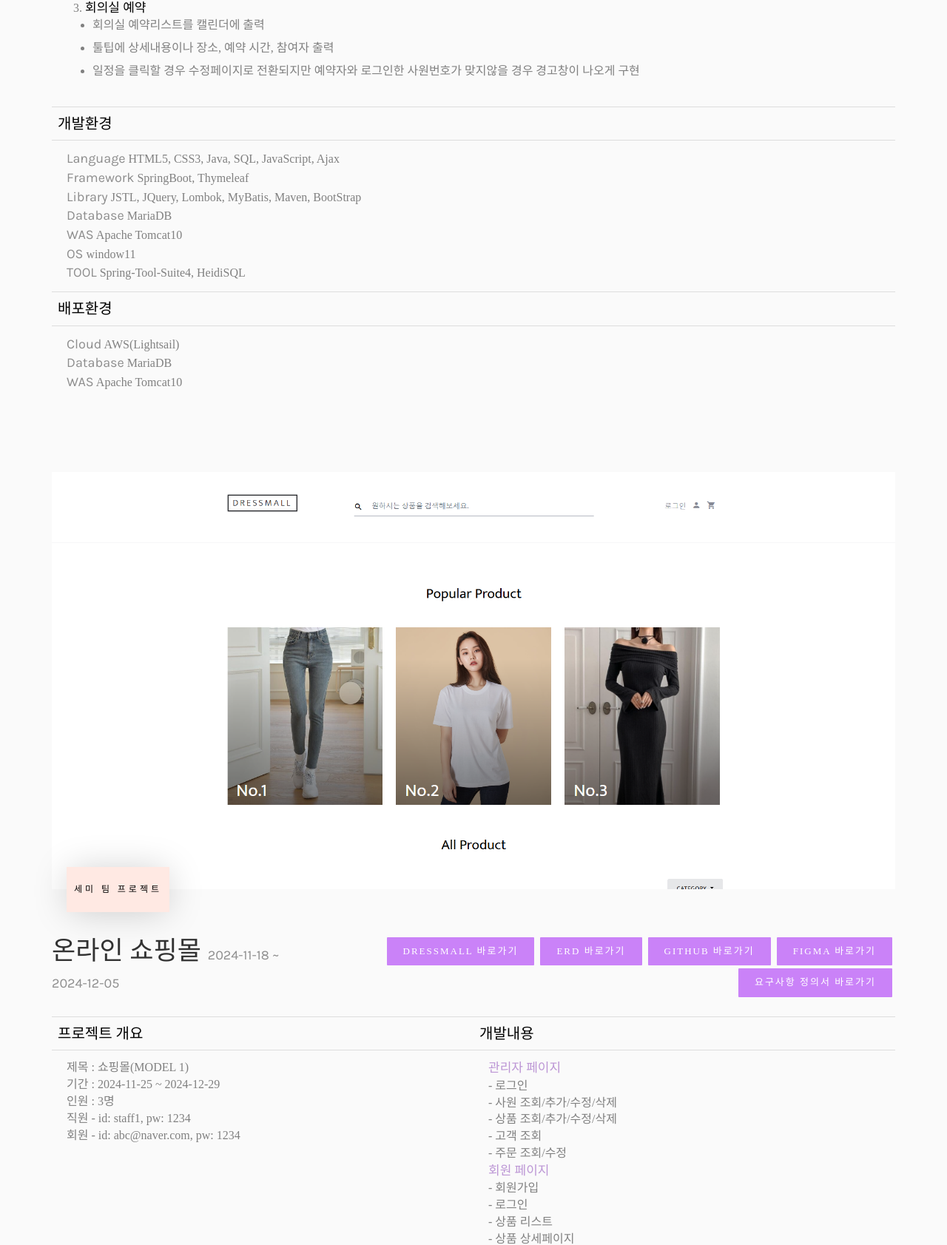
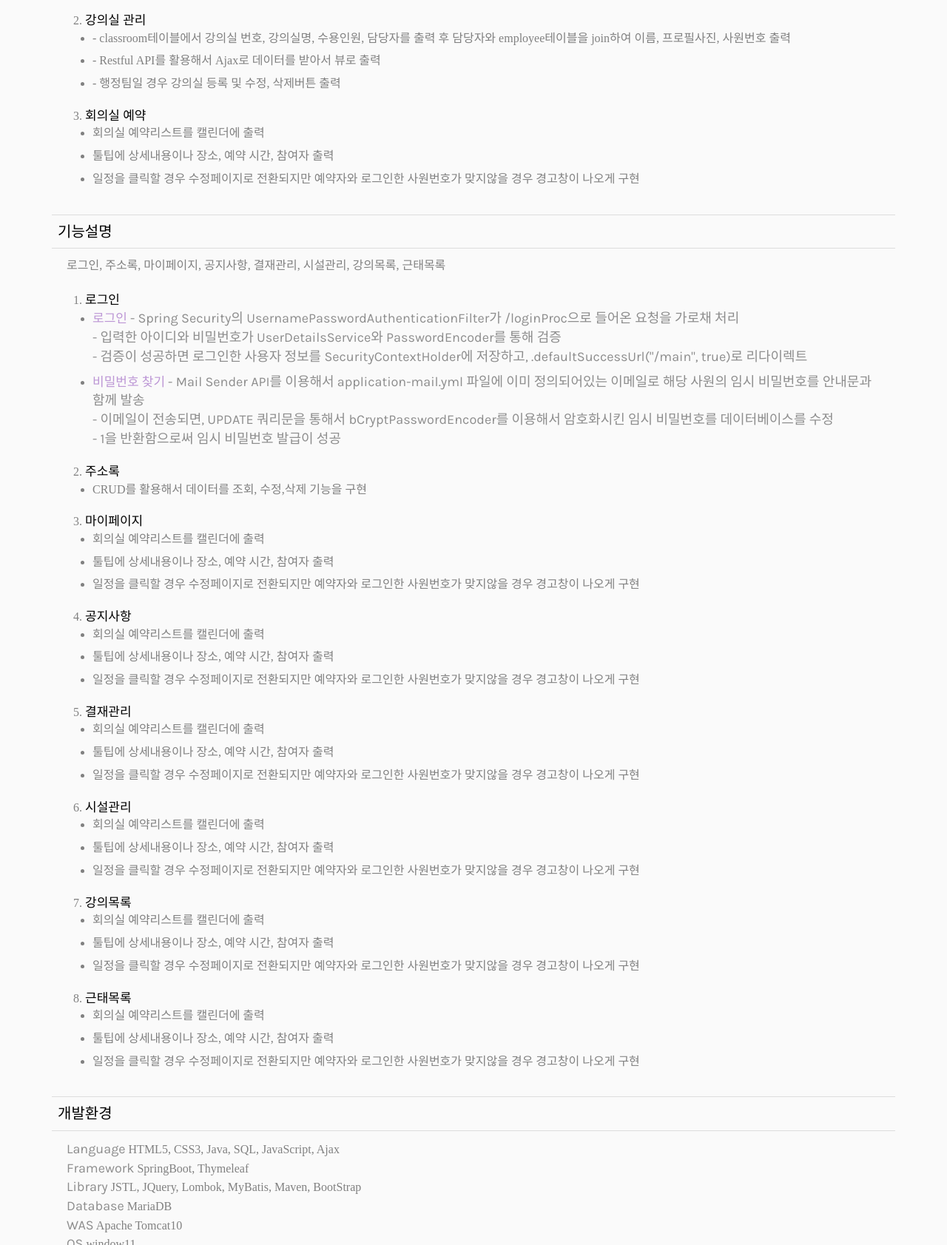
Before and after one commit to Hyuns99/Hyuns99.github.io, a plain HTML site: page index.html in a window 1280 px wide. Shown: the part 5131-6814 px from the top of the page at 74% size. Drawn offline with nearby package versions, Linux system fonts and the light colour scheme; a script that the page names is missing; a web font is replaced by a local one.

Commit message:
프로젝트 기능설명 수정중

```diff
--- a/index.html
+++ b/index.html
@@ -371,7 +371,7 @@
 													Figma 바로가기
 												</a>
 												<a href="https://docs.google.com/spreadsheets/d/1TFGHXgTHKRkT5B8ufzv-7dTCbjtDNTQ7VarB5krVfHc/edit?gid=414122424#gid=414122424" target="_blank" class="btn btn-primary">요구사항 정의서 바로가기</a>
-												<a href="images/final.pptx" target="_blank" class="btn btn-primary">PPT 바로가기</a>
+												<a href="images/final.pptx" target="_blank" class="btn btn-primary">PPT 다운로드</a>
 											</div>
 										</div>
 
@@ -412,12 +412,19 @@
 														<ol>
 															<li><span class="b-title">미결재 리스트</span>
 																<ul>
-																	<li> 결재(승인/반려)를 선택안한 결재리스트 출력</li>
+																	<li>- 결재자와 로그인한 사원번호가 같고, 강의결재상태가 ‘대기’이고 강의결재순위가 approval_level와 같은것만 출력</li>
+																	<li>- union all로 근태와 강의 결재 같은 행에 출력</li>
+																	<li>- 만약 미결재리스트에서 행을 클릭했을 경우 강의결재 번호가 있을경우에는 ''/waitAttendanceApprovalOne?attendanceApprovalNo='
+																		+ list.attendanceApprovalNo}}'로 페이지 전환이 되고 없을 경우에는 '/lectureApprovalOne?lectureApprovalNo='
+																		+ list.lectureApprovalNo' 로 페이지 전환
+																	</li>
 																</ul>
 															</li>
 															<li><span class="b-title">강의실 관리</span>
 																<ul>
-																	<li>CRUD를 활용해서 데이터를 조회, 수정,삭제 기능을 구현</li>
+																	<li>- classroom테이블에서 강의실 번호, 강의실명, 수용인원, 담당자를 출력 후 담당자와 employee테이블을 join하여 이름, 프로필사진, 사원번호 출력</li>
+																	<li>- Restful API를 활용해서 Ajax로 데이터를 받아서 뷰로 출력</li>
+																	<li>- 행정팀일 경우 강의실 등록 및 수정, 삭제버튼 출력</li>
 																</ul>
 															</li>
 															<li><span class="b-title">회의실 예약</span>
@@ -429,6 +436,81 @@
 															</li>
 														</ol>
 													</td>
+												</tr>
+												<tr>
+													<th colspan="2">기능설명</th>
+												</tr>
+												<tr>
+													<td colspan="2">
+														로그인, 주소록, 마이페이지, 공지사항, 결재관리, 시설관리, 강의목록, 근태목록<br><br>
+														<ol>
+															<li>
+																<span class="b-title">로그인</span><br>
+																<ul>
+																	<li>
+																		<span class="s-title">로그인</span>
+																		<span>- Spring Security의 UsernamePasswordAuthenticationFilter가 /loginProc으로 들어온 요청을 가로채 처리</span><br>
+																		<span>- 입력한 아이디와 비밀번호가 UserDetailsService와 PasswordEncoder를 통해 검증</span><br>
+																		<span>- 검증이 성공하면 로그인한 사용자 정보를 SecurityContextHolder에 저장하고, .defaultSuccessUrl("/main", true)로 리다이렉트</span>
+																	</li>
+																	<li>
+																		<span class="s-title">비밀번호 찾기</span>
+																		<span>- Mail Sender API를 이용해서 application-mail.yml 파일에 이미 정의되어있는 이메일로 해당 사원의 임시 비밀번호를 안내문과 함께 발송</span><br>
+																		<span>- 이메일이 전송되면, UPDATE 쿼리문을 통해서 bCryptPasswordEncoder를 이용해서 암호화시킨 임시 비밀번호를 데이터베이스를 수정</span><br>
+																		<span>- 1을 반환함으로써 임시 비밀번호 발급이 성공</span>
+																	</li>
+																</ul>
+															</li>
+															<li><span class="b-title">주소록</span>
+																<ul>
+																	<li>CRUD를 활용해서 데이터를 조회, 수정,삭제 기능을 구현</li>
+																</ul>
+															</li>
+															<li><span class="b-title">마이페이지</span>
+																<ul>
+																	<li> 회의실 예약리스트를 캘린더에 출력</li>
+																	<li> 툴팁에 상세내용이나 장소, 예약 시간, 참여자 출력</li>
+																	<li> 일정을 클릭할 경우 수정페이지로 전환되지만 예약자와 로그인한 사원번호가 맞지않을 경우 경고창이 나오게 구현</li>
+																</ul>
+															</li>
+															<li><span class="b-title">공지사항</span>
+																<ul>
+																	<li> 회의실 예약리스트를 캘린더에 출력</li>
+																	<li> 툴팁에 상세내용이나 장소, 예약 시간, 참여자 출력</li>
+																	<li> 일정을 클릭할 경우 수정페이지로 전환되지만 예약자와 로그인한 사원번호가 맞지않을 경우 경고창이 나오게 구현</li>
+																</ul>
+															</li>
+															<li><span class="b-title">결재관리</span>
+																<ul>
+																	<li> 회의실 예약리스트를 캘린더에 출력</li>
+																	<li> 툴팁에 상세내용이나 장소, 예약 시간, 참여자 출력</li>
+																	<li> 일정을 클릭할 경우 수정페이지로 전환되지만 예약자와 로그인한 사원번호가 맞지않을 경우 경고창이 나오게 구현</li>
+																</ul>
+															</li>
+															<li><span class="b-title">시설관리</span>
+																<ul>
+																	<li> 회의실 예약리스트를 캘린더에 출력</li>
+																	<li> 툴팁에 상세내용이나 장소, 예약 시간, 참여자 출력</li>
+																	<li> 일정을 클릭할 경우 수정페이지로 전환되지만 예약자와 로그인한 사원번호가 맞지않을 경우 경고창이 나오게 구현</li>
+																</ul>
+															</li>
+															<li><span class="b-title">강의목록</span>
+																<ul>
+																	<li> 회의실 예약리스트를 캘린더에 출력</li>
+																	<li> 툴팁에 상세내용이나 장소, 예약 시간, 참여자 출력</li>
+																	<li> 일정을 클릭할 경우 수정페이지로 전환되지만 예약자와 로그인한 사원번호가 맞지않을 경우 경고창이 나오게 구현</li>
+																</ul>
+															</li>
+															<li><span class="b-title">근태목록</span>
+																<ul>
+																	<li> 회의실 예약리스트를 캘린더에 출력</li>
+																	<li> 툴팁에 상세내용이나 장소, 예약 시간, 참여자 출력</li>
+																	<li> 일정을 클릭할 경우 수정페이지로 전환되지만 예약자와 로그인한 사원번호가 맞지않을 경우 경고창이 나오게 구현</li>
+																</ul>
+															</li>
+														</ol>
+													</td>
+												</tr>
 												<tr>
 													<th colspan="2">개발환경</th>
 												</tr>
@@ -476,7 +558,7 @@
 											<div>
 												<span class="meta">세미 팀 프로젝트</span>
 												<h3 style="font-size: 35px; font-family:'Pretendard-SemiBold';">
-													온라인 쇼핑몰
+													온라인 쇼핑몰<br>
 													<span>2024-11-18 ~ 2024-12-05</span>
 												</h3>
 											</div>
```
